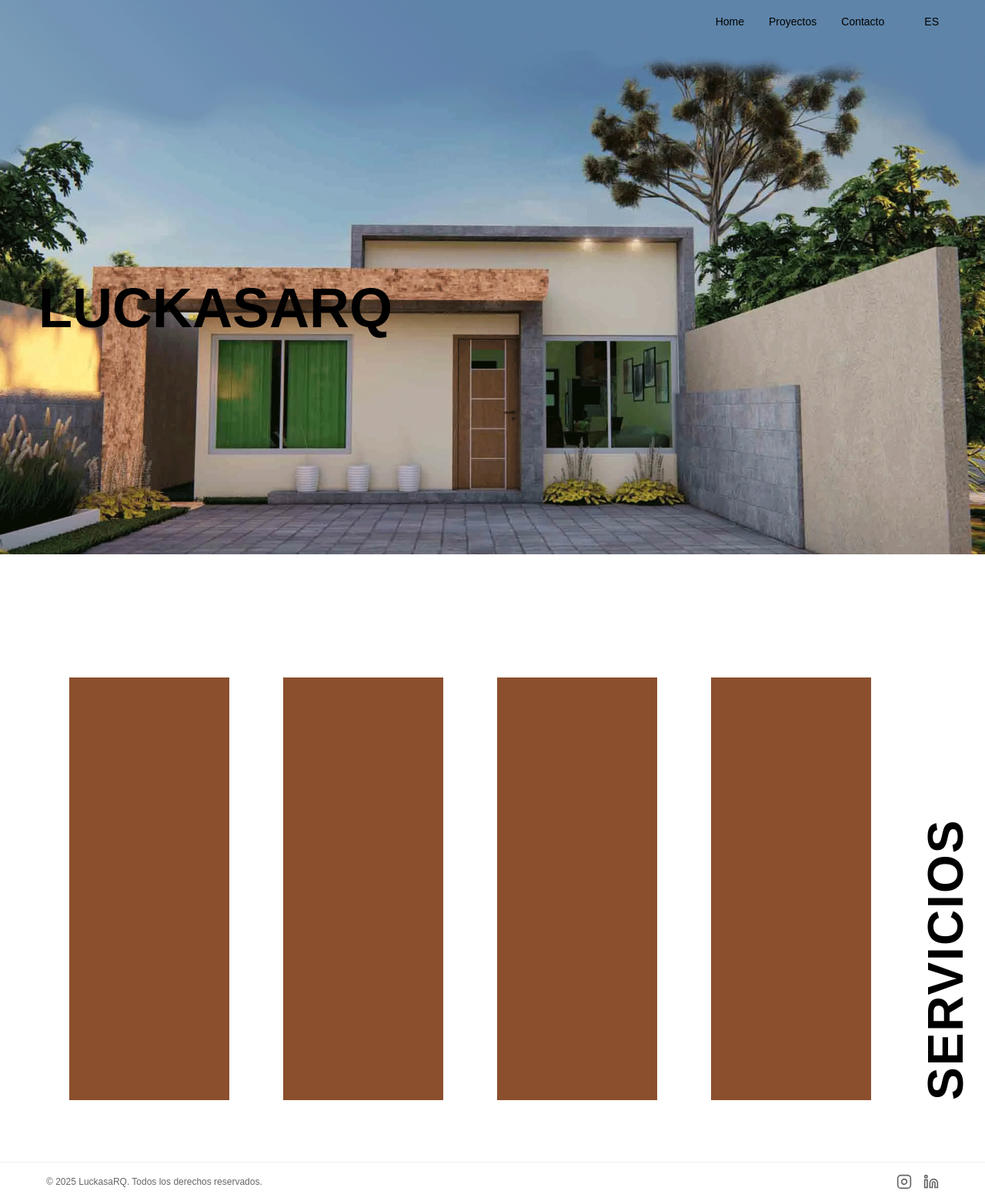
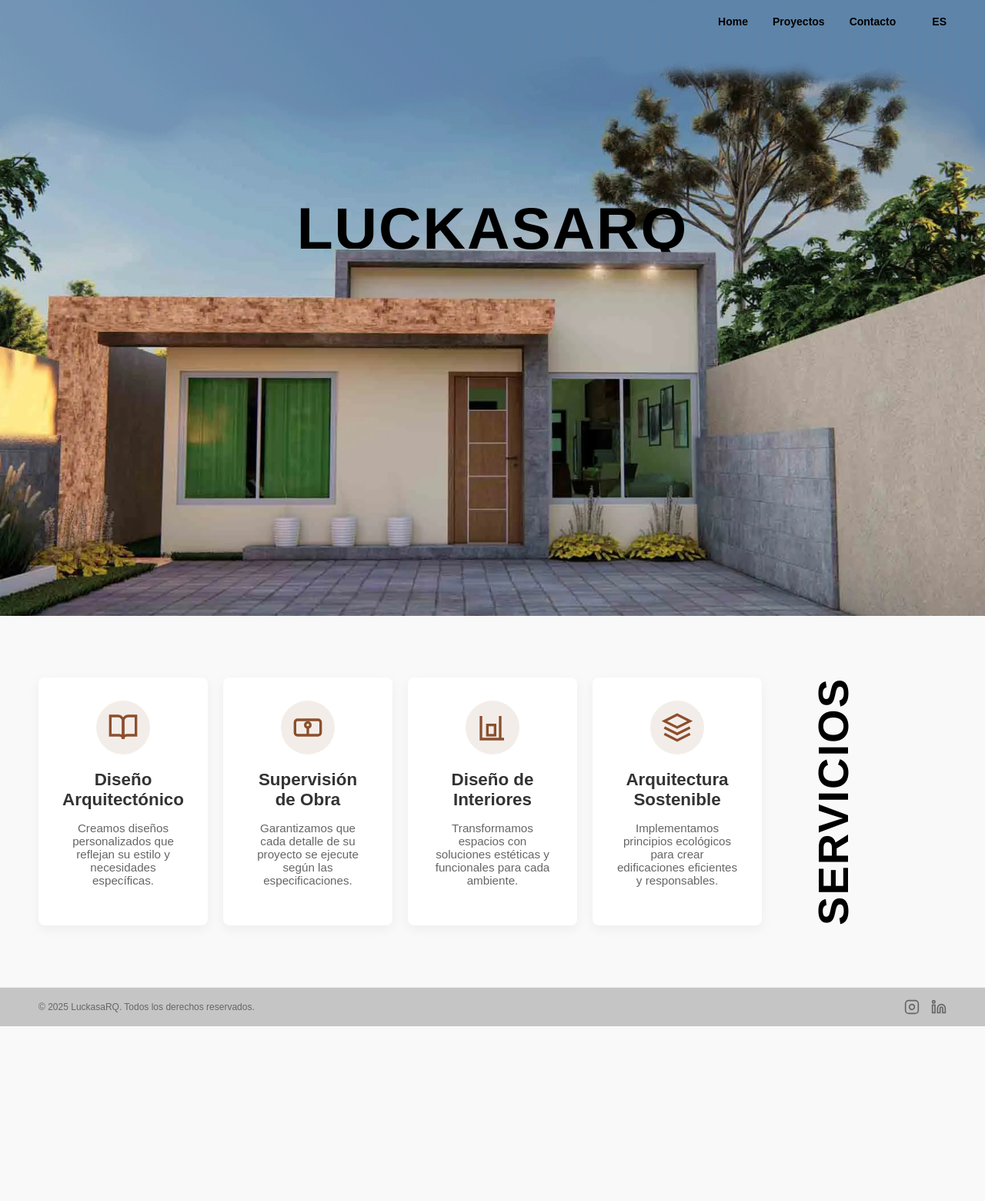
Before and after one commit to DiegoGajardo01/LuckasArq, a Django app: page / in a window 1280 px wide. Shown: the whole page at 77% size. After the commit the page ends 1333 px from the top, so only its background shows below. Run offline with Django 5.2, Linux system fonts and the light colour scheme.

Commit message:
correct main page and navbar bold

```diff
--- a/main/static/css/main.css
+++ b/main/static/css/main.css
@@ -13,7 +13,7 @@ body {
 .container {
     max-width: 1200px;
     margin: 0 auto;
-    padding: 0px 20px;
+    padding: 0px 10px;
 }
 
 header {
@@ -39,7 +39,7 @@ nav {
 .nav-links a {
     text-decoration: none;
     color: #000000;
-    font-weight: 500;
+    font-weight: 700;
     font-size: 14px;
     transition: opacity 0.3s;
 }
@@ -52,15 +52,16 @@ nav {
     position: relative;
     display: inline-block; /* Permite que el contenedor ajuste su tamaño */
     gap: 5px;
-    margin-left: 20px;
+    margin-left: 15px;
 }
 
 .language a {
     text-decoration: none;
     color: #000000;
-    font-weight: 500;
+    font-weight: 700;
     font-size: 14px;
     transition: opacity 0.3s;
+    transition: transform 0.3s;
 }
 
 .language a.lang-en {
@@ -78,102 +79,119 @@ nav {
     opacity: 0.7; /* Opcional: cambia la opacidad de ES al hacer hover */
 }
 
-/* HERO SECTION */
-.hero {
+/* Hero Section - Corrected Layering */
+.hero-container {
+    position: relative;
+    width: 100%;
     height: 100vh;
-    position: relative;
     overflow: hidden;
 }
 
-.hero-image {
+/* Layer 1: Background Image */
+.hero-background {
+    position: absolute;
     width: 100%;
-    height: auto;
+    height: 100%;
     object-fit: cover;
-    display: block;
+    z-index: 1;
 }
 
-.hero-overlay {
+/* Layer 2: Text */
+.hero-title {
+    position: absolute;
+    top: 37%;
+    left: 50%;
+    transform: translate(-50%, -50%);
+    z-index: 2;
+    font-size: 6vw;
+    font-weight: 900;
+    letter-spacing: 2px;
+    color: #000;
+    text-align: center;
+    width: 100%;
+}
+
+/* Layer 3: PNG House Overlay */
+.hero-house-overlay {
     position: absolute;
     top: 0;
     left: 0;
     width: 100%;
     height: 100%;
-    display: flex;
-    align-items: center;
-    padding-left: 50px;
-    z-index: 1;
+    z-index: 3;
+    /* The PNG should have transparency to show the text underneath */
+    object-fit: cover;
+    pointer-events: none; /* Allows clicking through to elements below */
 }
 
-.hero h1 {
-    font-size: 4.5rem;
-    color: #000000;
-    font-weight: 700;
-    letter-spacing: 0px;
+
+/* Sección Servicios */
+.servicios {
+    background-color: #f9f9f9;
+    padding-top: 80px;
 }
 
-/* SERVICIOS SECTION */
-.servicios {
-    padding: 80px 0;
-    background-color: #ffffff;
-}
-
-.servicios-content {
-    display: flex;
-    align-items: flex-start;
-    max-width: 1100px;
-    margin: 0 auto;
+.servicios-title {
+    writing-mode: vertical-rl;
+    text-orientation: mixed;
+    transform: rotate(180deg);
+    font-size: 3.5rem;
+    font-weight: 900;
+    margin-left: 40px;
+    letter-spacing: 2px;
 }
 
 .servicios-grid {
-    display: flex;
-    gap: 70px;
-    flex-grow: 1;
+    display: grid;
+    grid-template-columns: repeat(auto-fit, minmax(200px, 1fr));
+    gap: 20px;
+    padding-bottom: 80px;
 }
 
 .servicio-item {
-    width: 208px;
-    height: 549px;
-    background-color: #8B4F2D;
+    background-color: #ffffff;
+    border-radius: 8px;
+    padding: 30px;
+    text-align: center;
+    box-shadow: 0 5px 15px rgba(0, 0, 0, 0.05);
+    transition: transform 0.3s ease;
 }
 
-.servicio-item:nth-child(2) {
-    background-color: #8B4F2D;
+.servicio-item:hover {
+    transform: translateY(-10px);
 }
 
-.servicio-item:nth-child(3) {
-    background-color: #8B4F2D;
-}
-
-.servicio-item:nth-child(4) {
-    background-color: #8B4F2D;
-}
-
-.servicios-title {
-    margin-left: 60px;
-    width: 208px; /* Ancho igual al de .servicio-item */
-    height: 549px; /* Altura igual a la de .servicio-item */
+.servicio-icon {
+    width: 70px;
+    height: 70px;
+    margin: 0 auto 20px;
     display: flex;
     align-items: center;
     justify-content: center;
+    background-color: rgba(139, 79, 45, 0.1);
+    border-radius: 50%;
 }
 
-.servicios-title h2 {
-    writing-mode: vertical-rl; /* Cambiado para que el texto esté vertical */
-    text-orientation: mixed; /* Mantiene la orientación del texto */
-    font-size: 4rem;
-    letter-spacing: 2px;
-    color: #000000;
-    font-weight: 600;
-    height: 100%;
-    display: flex;
-    align-items: center;
-    transform: rotate(180deg); /* Mantener la rotación si es necesario */
+.servicio-icon img {
+    width: 40px;
+    height: 40px;
+}
+
+.servicio-item h3 {
+    font-size: 1.4rem;
+    margin-bottom: 15px;
+    color: #333333;
+}
+
+.servicio-item p {
+    font-size: 0.95rem;
+    color: #666666;
 }
 
 /* FOOTER */
 footer {
     padding: 15px 0;
-    background-color: #ffffff;
+    background-color: #c5c5c5;
     border-top: 1px solid #eeeeee;
 }
 
--- a/main/static/css/nav_style.css
+++ b/main/static/css/nav_style.css
@@ -39,7 +39,7 @@ nav {
 .nav-links a {
     text-decoration: none;
     color: #000000;
-    font-weight: 500;
+    font-weight: 700;
     font-size: 14px;
     transition: opacity 0.3s;
 }
@@ -58,7 +58,7 @@ nav {
 .language a {
     text-decoration: none;
     color: #000000;
-    font-weight: 500;
+    font-weight: 700;
     font-size: 14px;
     transition: opacity 0.3s;
 }
--- a/main/templates/index.html
+++ b/main/templates/index.html
@@ -24,24 +24,60 @@
     </div>
 </header>
 <main>
-    <section id="home" class="hero">
-        <div class="hero-overlay">
-            <h1>LUCKASARQ</h1>
-        </div>
-        <img src="{% static 'img/bg.png' %}" alt="Casa Moderna Arquitectura" class="hero-image">
+    <section class="hero-container">
+        <img src="{% static 'img/bg.png' %}" alt="Fondo arquitectónico" class="hero-background">
+        <h1 class="hero-title">LUCKASARQ</h1>
+        <img src="{% static 'img/recorte.png' %}" alt="Casa arquitectónica" class="hero-house-overlay">
     </section>
 
     <section id="servicios" class="servicios">
         <div class="container">
-            <div class="servicios-content">
-                <div class="servicios-grid">
-                    <div class="servicio-item"></div>
-                    <div class="servicio-item"></div>
-                    <div class="servicio-item"></div>
-                    <div class="servicio-item"></div>
+            <div class="servicios-grid">
+                <div class="servicio-item">
+                    <div class="servicio-icon">
+                        <svg width="40" height="40" viewBox="0 0 24 24" fill="none" stroke="#8B4F2D" stroke-width="2">
+                            <path d="M2 3h6a4 4 0 0 1 4 4v14a3 3 0 0 0-3-3H2z"></path>
+                            <path d="M22 3h-6a4 4 0 0 0-4 4v14a3 3 0 0 1 3-3h7z"></path>
+                        </svg>
+                    </div>
+                    <h3>Diseño Arquitectónico</h3>
+                    <p>Creamos diseños personalizados que reflejan su estilo y necesidades específicas.</p>
                 </div>
-                <div class="servicios-title">
-                    <h2>SERVICIOS</h2>
+                <div class="servicio-item">
+                    <div class="servicio-icon">
+                        <svg width="40" height="40" viewBox="0 0 24 24" fill="none" stroke="#8B4F2D" stroke-width="2">
+                            <rect x="2" y="6" width="20" height="12" rx="2"></rect>
+                            <path d="M12 12a2 2 0 1 0 0-4 2 2 0 0 0 0 4z"></path>
+                            <path d="M12 12v6"></path>
+                        </svg>
+                    </div>
+                    <h3>Supervisión de Obra</h3>
+                    <p>Garantizamos que cada detalle de su proyecto se ejecute según las especificaciones.</p>
+                </div>
+                <div class="servicio-item">
+                    <div class="servicio-icon">
+                        <svg width="40" height="40" viewBox="0 0 24 24" fill="none" stroke="#8B4F2D" stroke-width="2">
+                            <path d="M3 3v18h18"></path>
+                            <path d="M18 3v18"></path>
+                            <rect x="8" y="10" width="6" height="8"></rect>
+                        </svg>
+                    </div>
+                    <h3>Diseño de Interiores</h3>
+                    <p>Transformamos espacios con soluciones estéticas y funcionales para cada ambiente.</p>
+                </div>
+                <div class="servicio-item">
+                    <div class="servicio-icon">
+                        <svg width="40" height="40" viewBox="0 0 24 24" fill="none" stroke="#8B4F2D" stroke-width="2">
+                            <path d="M12 2L2 7l10 5 10-5-10-5z"></path>
+                            <path d="M2 17l10 5 10-5"></path>
+                            <path d="M2 12l10 5 10-5"></path>
+                        </svg>
+                    </div>
+                    <h3>Arquitectura Sostenible</h3>
+                    <p>Implementamos principios ecológicos para crear edificaciones eficientes y responsables.</p>
+                </div>
+                <div>
+                    <h2 class="servicios-title">SERVICIOS</h2>
                 </div>
             </div>
         </div>
```
